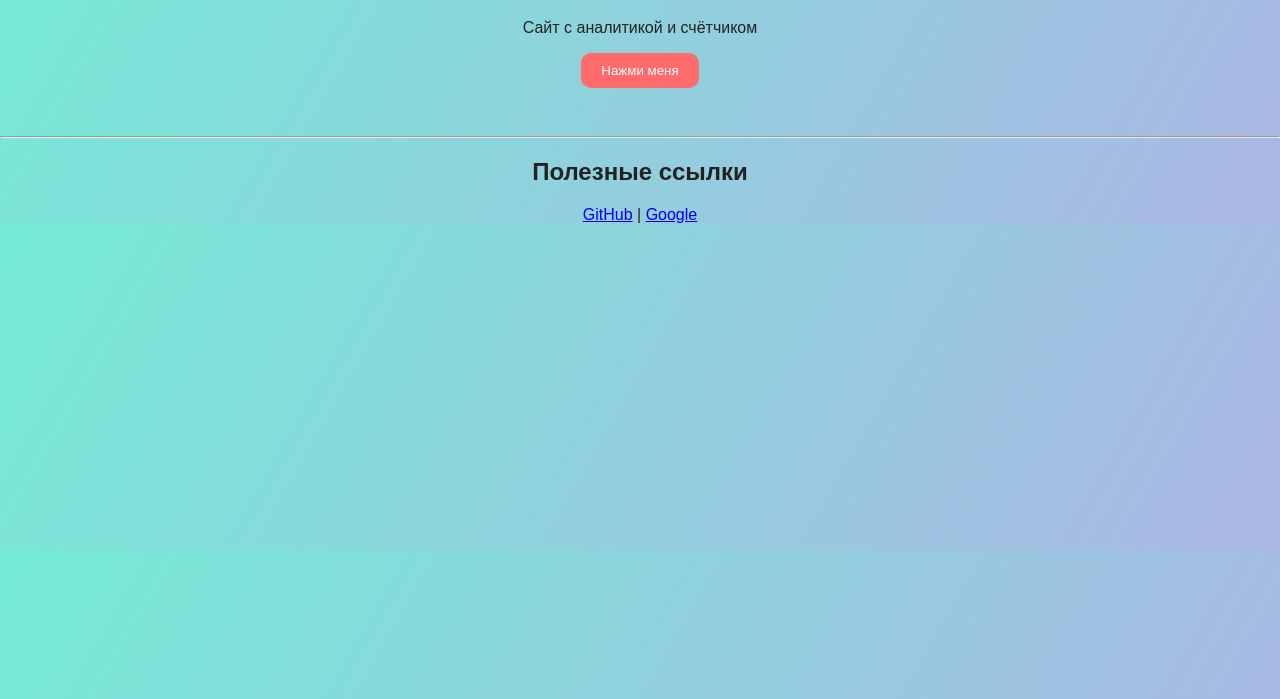
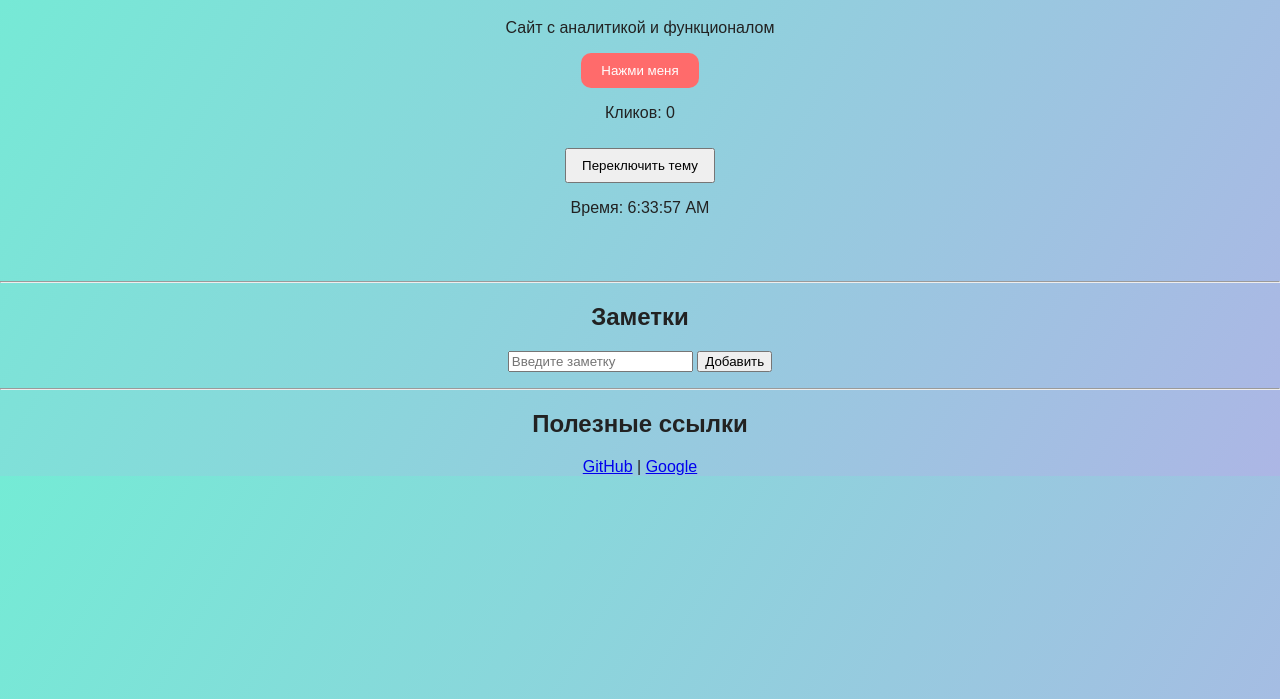
Before and after one commit to dohuyakruto-stack/test2, a plain HTML site: page index.html in a window 1280 px wide. Shown: the part 101-800 px from the top of the page. Drawn offline with Linux system fonts and the light colour scheme.

Commit message:
Update index.html

```diff
--- a/index.html
+++ b/index.html
@@ -5,16 +5,34 @@
     <title>Мой сайт</title>
 </head>
 
-<body style="margin:0; font-family:Arial; background: linear-gradient(120deg, #74ebd5, #acb6e5); color:#222;">
+<body id="body" style="margin:0; font-family:Arial; background: linear-gradient(120deg, #74ebd5, #acb6e5); color:#222; transition:0.3s;">
 
 <div style="text-align:center; padding:40px;">
     <h1>Добро пожаловать на мой сайт</h1>
-        <p>Сайт с аналитикой и счётчиком</p>
+    <p>Сайт с аналитикой и функционалом</p>
 
-        <button onclick="alert('Привет!')"
+    <button onclick="handleClick()"
         style="padding:10px 20px; border:none; border-radius:10px; background:#ff6b6b; color:white;">
         Нажми меня
     </button>
+
+    <p id="counter">Кликов: 0</p>
+
+    <button onclick="toggleTheme()" style="margin-top:10px; padding:8px 15px;">
+        Переключить тему
+    </button>
+
+    <p id="clock"></p>
+</div>
+
+<hr>
+
+<div style="text-align:center;">
+    <h2>Заметки</h2>
+    <input id="noteInput" placeholder="Введите заметку">
+    <button onclick="addNote()">Добавить</button>
+
+    <ul id="notesList"></ul>
 </div>
 
 <hr>
@@ -26,17 +44,78 @@
     <a href="https://www.google.com" target="_blank">Google</a>
 </div>
 
+<script>
+    // ===== КЛИКИ =====
+    let clicks = localStorage.getItem("clicks") || 0;
+    document.getElementById("counter").innerText = "Кликов: " + clicks;
+
+    function handleClick() {
+        clicks++;
+        localStorage.setItem("clicks", clicks);
+        document.getElementById("counter").innerText = "Кликов: " + clicks;
+        alert("Привет!");
+    }
+
+    // ===== ТЕМА =====
+    function toggleTheme() {
+        const body = document.getElementById("body");
+        if (body.style.background.includes("74ebd5")) {
+            body.style.background = "#111";
+            body.style.color = "white";
+        } else {
+            body.style.background = "linear-gradient(120deg, #74ebd5, #acb6e5)";
+            body.style.color = "#222";
+        }
+    }
+
+    // ===== ЧАСЫ =====
+    function updateClock() {
+        const now = new Date();
+        document.getElementById("clock").innerText =
+            "Время: " + now.toLocaleTimeString();
+    }
+    setInterval(updateClock, 1000);
+    updateClock();
+
+    // ===== ЗАМЕТКИ =====
+    let notes = JSON.parse(localStorage.getItem("notes") || "[]");
+
+    function renderNotes() {
+        const list = document.getElementById("notesList");
+        list.innerHTML = "";
+        notes.forEach((n, i) => {
+            const li = document.createElement("li");
+            li.innerHTML = n + ' <button onclick="deleteNote(' + i + ')">❌</button>';
+            list.appendChild(li);
+        });
+    }
+
+    function addNote() {
+        const input = document.getElementById("noteInput");
+        if (input.value.trim() === "") return;
+
+        notes.push(input.value);
+        localStorage.setItem("notes", JSON.stringify(notes));
+        input.value = "";
+        renderNotes();
+    }
+
+    function deleteNote(i) {
+        notes.splice(i, 1);
+        localStorage.setItem("notes", JSON.stringify(notes));
+        renderNotes();
+    }
+
+    renderNotes();
+</script>
+
 <!-- Yandex.Metrika counter -->
 <script type="text/javascript">
     (function(m,e,t,r,i,k,a){
         m[i]=m[i]||function(){(m[i].a=m[i].a||[]).push(arguments)};
         m[i].l=1*new Date();
-            for (var j = 0; j < document.scripts.length; j++) {
-                if (document.scripts[j].src === r) { return; }
-            }
-            k = e.createElement(t), a = e.getElementsByTagName(t)[0], k.async = 1, k.src = r, a.parentNode.insertBefore(k,a)
-        })
-        (window, document, "script", "https://mc.yandex.ru/metrika/tag.js?id=108310001", "ym");
+        k=e.createElement(t), a=e.getElementsByTagName(t)[0], k.async=1, k.src=r, a.parentNode.insertBefore(k,a)
+    })(window, document, "script", "https://mc.yandex.ru/metrika/tag.js?id=108310001", "ym");
 
     ym(108310001, "init", {
         clickmap: true,
```
Lines whose indentation alone changed are shown as unchanged.
